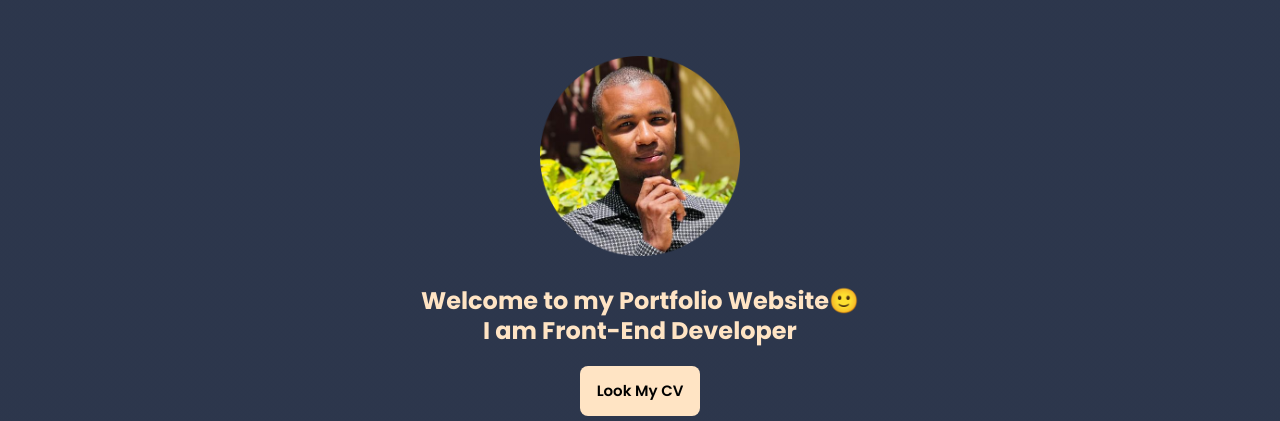
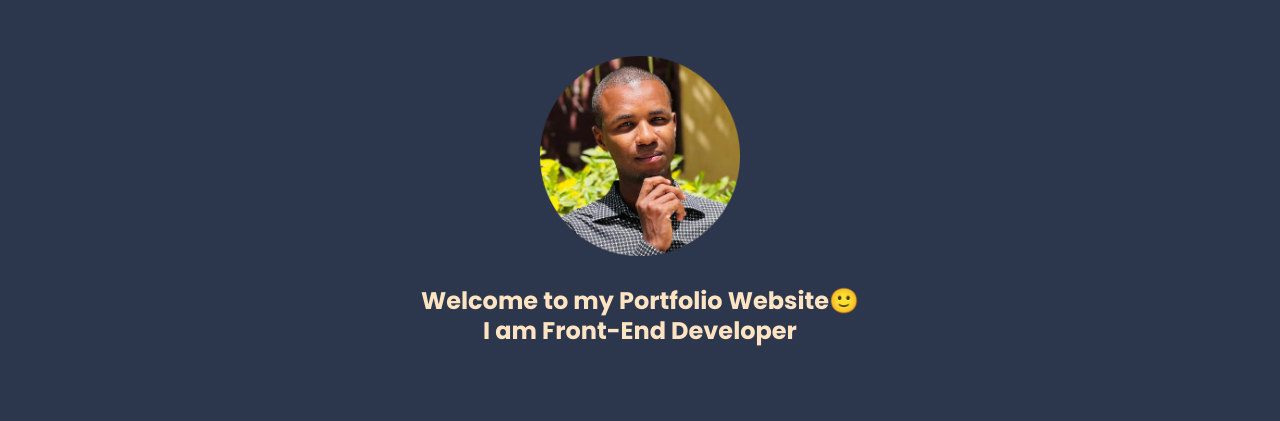
Before and after one commit to asadlion11/asad, a plain HTML site: page index.html in a window 1280 px wide. Shown: the part 77-498 px from the top of the page. Drawn offline with nearby package versions, Linux system fonts and the light colour scheme.

Commit message:
"Some changes"

```diff
--- a/index.html
+++ b/index.html
@@ -26,7 +26,7 @@
         <div class="welcome">
             <h2>Welcome to my Portfolio Website🙂<br> I am Front-End Developer </h2>
         </div>
-        <button class="btn"><a href="./My CV.pdf">Look My CV</a></button>
+        <!-- <button class="btn"><a href="./My CV.pdf">Look My CV</a></button> -->
     </div>
     <!--Projects-->
     <section id="projects">
```
